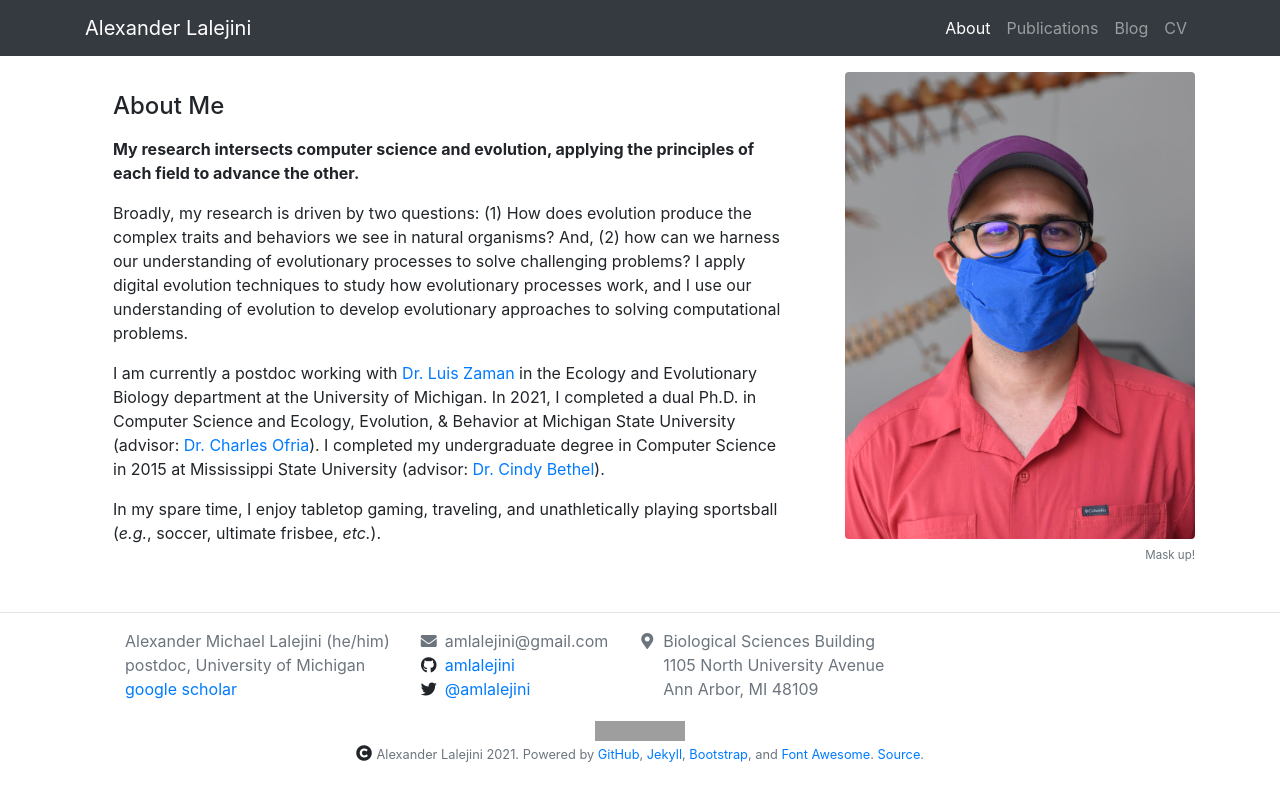
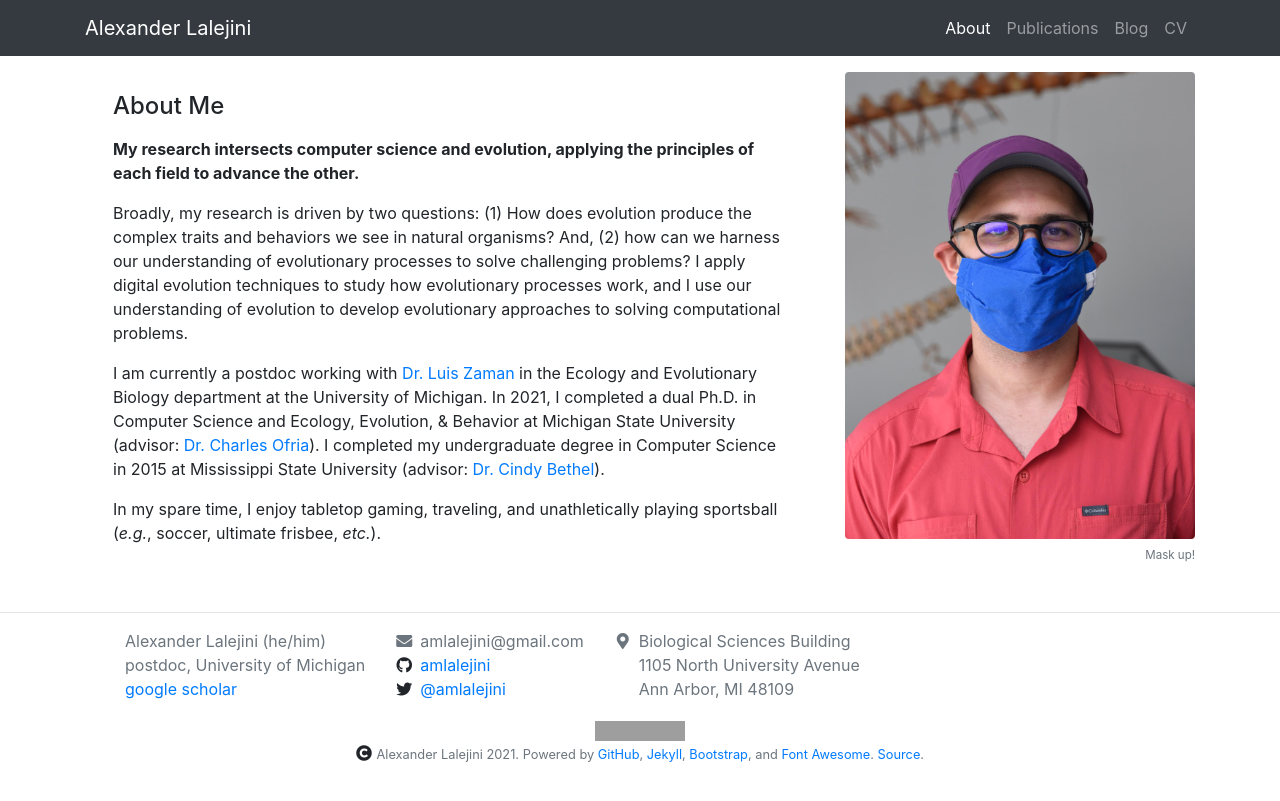
Before and after one commit to amlalejini/amlalejini.github.io, a Jekyll site: the page built from index.md, in a window 1280 px wide. Shown: the top 801 px of the page. Built offline with Jekyll 4.4.1, drawn with Linux system fonts in a browser that asks for light colours; nearby versions of some CDN libraries; grey boxes are pictures that could not be loaded.

Commit message:
rm middle name

```diff
--- a/_includes/footer.html
+++ b/_includes/footer.html
@@ -10,7 +10,7 @@
 
         <div class="col-auto pr-0">
           <ul class="fa-ul">
-            <li class="text-secondary">Alexander Michael Lalejini (he/him)</li>
+            <li class="text-secondary">Alexander Lalejini (he/him)</li>
             <li class="text-secondary">postdoc, University of Michigan</li>
             <li><a href="https://scholar.google.com/citations?user=sb89k5kAAAAJ&hl=en">google scholar</a></li>
           </ul>
```
